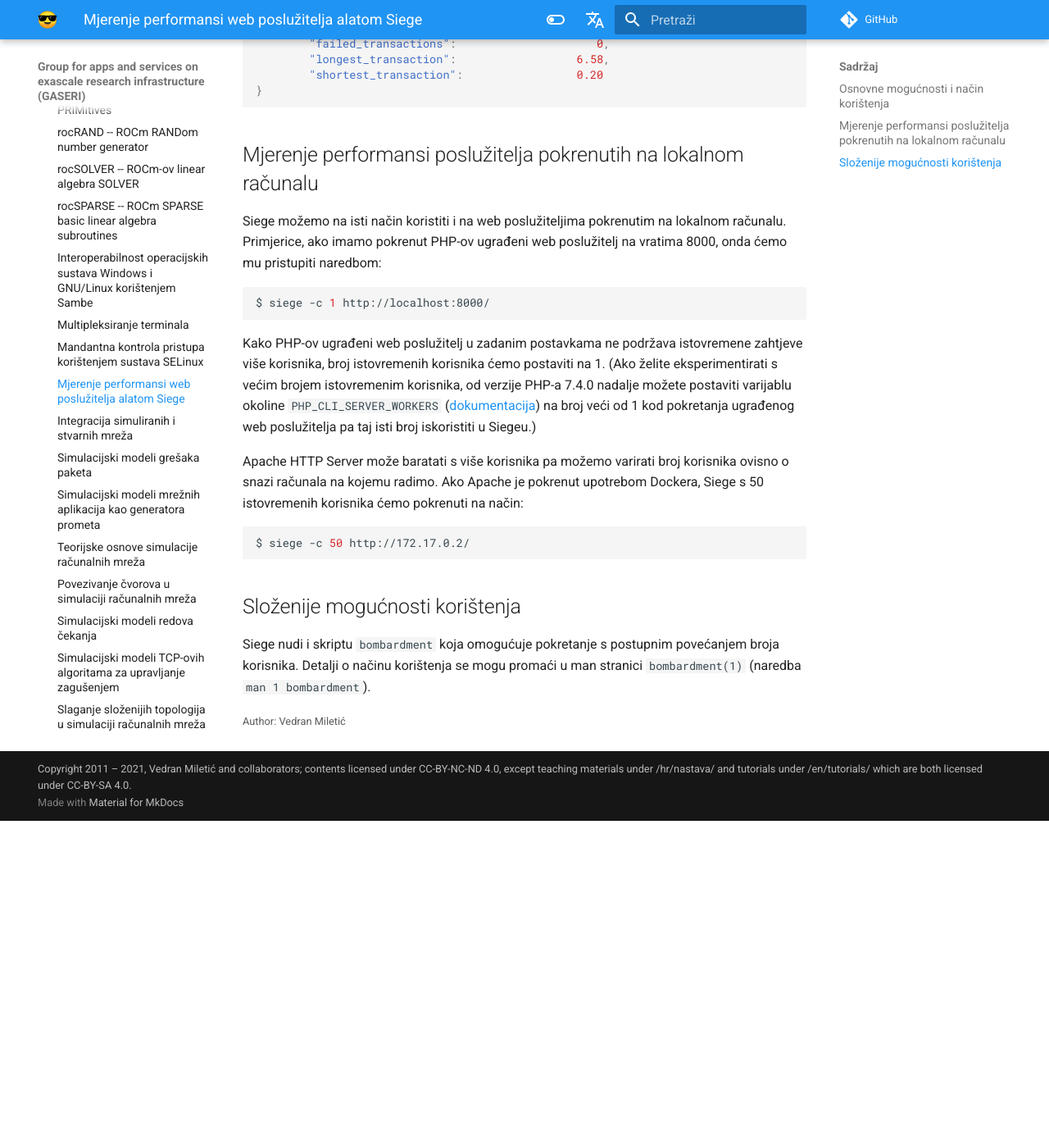
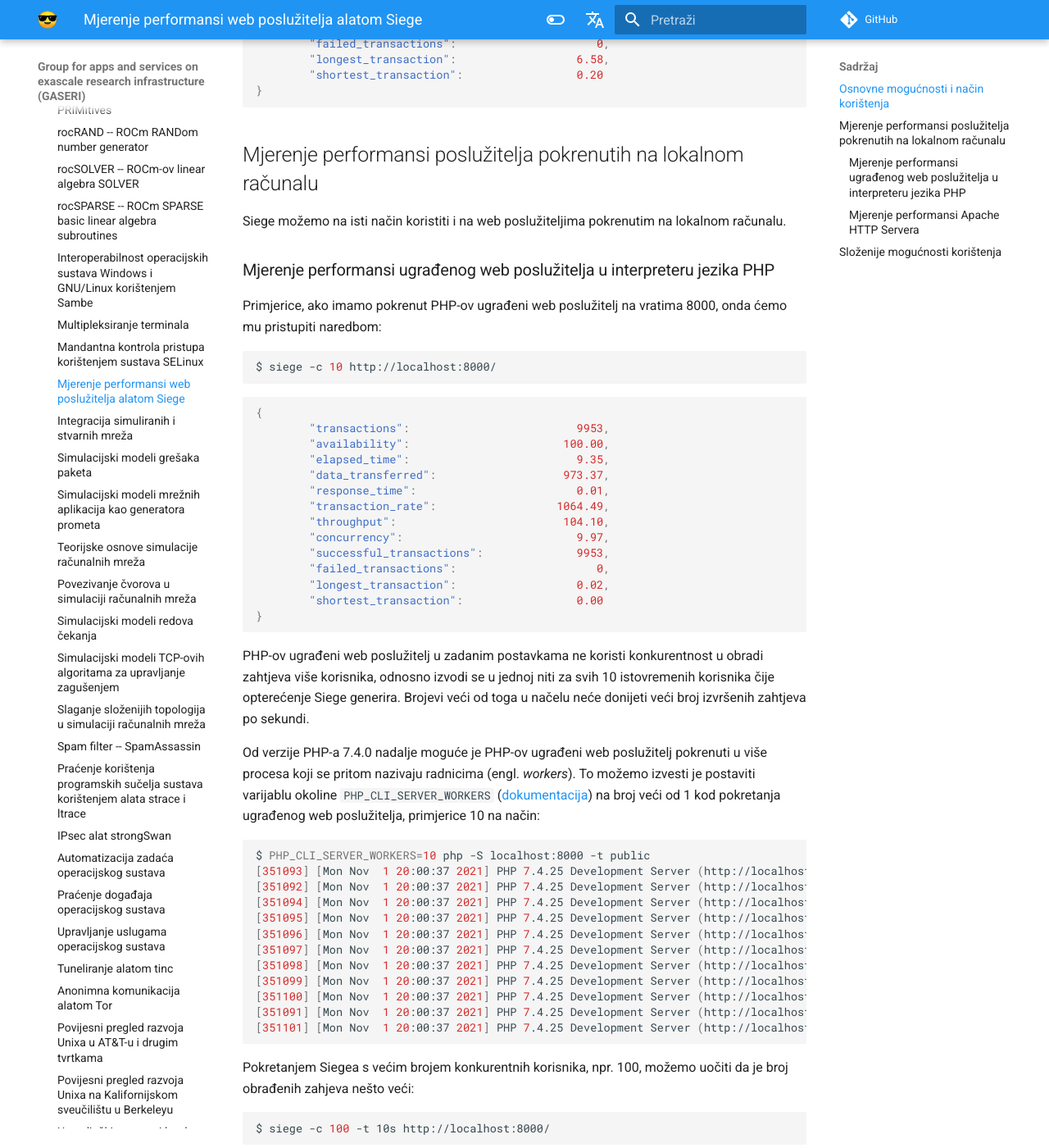
Before and after one commit to gaseri/website, an MkDocs documentation site: the page built from docs/hr/nastava/materijali/siege-mjerenje-performansi-web-posluzitelja.md, in a window 1280 px wide and 1400 px high, scrolled down 2632 px. Shown: the whole window at 82% size. Built offline with MkDocs 1.6.1 and Material for MkDocs 9.7.7, drawn with Linux system fonts in a browser that asks for light colours; comment, search, counter and statistics services are not loaded; before the commit the page ends 3633 px from its top, so only the background shows below that; some of the changed text lies outside the part shown.

Commit message:
Revised jq and Siege materials, added Siege to RM

````diff
--- a/docs/hr/nastava/materijali/siege-mjerenje-performansi-web-posluzitelja.md
+++ b/docs/hr/nastava/materijali/siege-mjerenje-performansi-web-posluzitelja.md
@@ -114,13 +114,76 @@
 
 ## Mjerenje performansi poslužitelja pokrenutih na lokalnom računalu
 
-Siege možemo na isti način koristiti i na web poslužiteljima pokrenutim na lokalnom računalu. Primjerice, ako imamo pokrenut PHP-ov ugrađeni web poslužitelj na vratima 8000, onda ćemo mu pristupiti naredbom:
+Siege možemo na isti način koristiti i na web poslužiteljima pokrenutim na lokalnom računalu.
+
+### Mjerenje performansi ugrađenog web poslužitelja u interpreteru jezika PHP
+
+Primjerice, ako imamo pokrenut PHP-ov ugrađeni web poslužitelj na vratima 8000, onda ćemo mu pristupiti naredbom:
 
 ``` shell
-$ siege -c 1 http://localhost:8000/
+$ siege -c 10 http://localhost:8000/
 ```
 
-Kako PHP-ov ugrađeni web poslužitelj u zadanim postavkama ne podržava istovremene zahtjeve više korisnika, broj istovremenih korisnika ćemo postaviti na 1. (Ako želite eksperimentirati s većim brojem istovremenim korisnika, od verzije PHP-a 7.4.0 nadalje možete postaviti varijablu okoline `PHP_CLI_SERVER_WORKERS` ([dokumentacija](https://www.php.net/manual/ro/features.commandline.webserver.php)) na broj veći od 1 kod pokretanja ugrađenog web poslužitelja pa taj isti broj iskoristiti u Siegeu.)
+``` json
+{
+        "transactions":                         9953,
+        "availability":                       100.00,
+        "elapsed_time":                         9.35,
+        "data_transferred":                   973.37,
+        "response_time":                        0.01,
+        "transaction_rate":                  1064.49,
+        "throughput":                         104.10,
+        "concurrency":                          9.97,
+        "successful_transactions":              9953,
+        "failed_transactions":                     0,
+        "longest_transaction":                  0.02,
+        "shortest_transaction":                 0.00
+}
+```
+
+PHP-ov ugrađeni web poslužitelj u zadanim postavkama ne koristi konkurentnost u obradi zahtjeva više korisnika, odnosno izvodi se u jednoj niti za svih 10 istovremenih korisnika čije opterećenje Siege generira. Brojevi veći od toga u načelu neće donijeti veći broj izvršenih zahtjeva po sekundi.
+
+Od verzije PHP-a 7.4.0 nadalje moguće je PHP-ov ugrađeni web poslužitelj pokrenuti u više procesa koji se pritom nazivaju radnicima (engl. *workers*). To možemo izvesti je postaviti varijablu okoline `PHP_CLI_SERVER_WORKERS` ([dokumentacija](https://www.php.net/manual/ro/features.commandline.webserver.php)) na broj veći od 1 kod pokretanja ugrađenog web poslužitelja, primjerice 10 na način:
+
+``` shell
+$ PHP_CLI_SERVER_WORKERS=10 php -S localhost:8000 -t public
+[351093] [Mon Nov  1 20:00:37 2021] PHP 7.4.25 Development Server (http://localhost:8000) started
+[351092] [Mon Nov  1 20:00:37 2021] PHP 7.4.25 Development Server (http://localhost:8000) started
+[351094] [Mon Nov  1 20:00:37 2021] PHP 7.4.25 Development Server (http://localhost:8000) started
+[351095] [Mon Nov  1 20:00:37 2021] PHP 7.4.25 Development Server (http://localhost:8000) started
+[351096] [Mon Nov  1 20:00:37 2021] PHP 7.4.25 Development Server (http://localhost:8000) started
+[351097] [Mon Nov  1 20:00:37 2021] PHP 7.4.25 Development Server (http://localhost:8000) started
+[351098] [Mon Nov  1 20:00:37 2021] PHP 7.4.25 Development Server (http://localhost:8000) started
+[351099] [Mon Nov  1 20:00:37 2021] PHP 7.4.25 Development Server (http://localhost:8000) started
+[351100] [Mon Nov  1 20:00:37 2021] PHP 7.4.25 Development Server (http://localhost:8000) started
+[351091] [Mon Nov  1 20:00:37 2021] PHP 7.4.25 Development Server (http://localhost:8000) started
+[351101] [Mon Nov  1 20:00:37 2021] PHP 7.4.25 Development Server (http://localhost:8000) started
+```
+
+Pokretanjem Siegea s većim brojem konkurentnih korisnika, npr. 100, možemo uočiti da je broj obrađenih zahjeva nešto veći:
+
+``` shell
+$ siege -c 100 -t 10s http://localhost:8000/
+```
+
+``` json
+{
+        "transactions":                        24991,
+        "availability":                       100.00,
+        "elapsed_time":                         9.09,
+        "data_transferred":                  2445.78,
+        "response_time":                        0.04,
+        "transaction_rate":                  2749.28,
+        "throughput":                         269.06,
+        "concurrency":                         99.20,
+        "successful_transactions":             24991,
+        "failed_transactions":                     0,
+        "longest_transaction":                  0.32,
+        "shortest_transaction":                 0.00
+}
+```
+
+### Mjerenje performansi Apache HTTP Servera
 
 Apache HTTP Server može baratati s više korisnika pa možemo varirati broj korisnika ovisno o snazi računala na kojemu radimo. Ako Apache je pokrenut upotrebom Dockera, Siege s 50 istovremenih korisnika ćemo pokrenuti na način:
 
````
Also changed, not shown: docs/hr/nastava/kolegiji/RM.md (+1 -0 lines), docs/hr/nastava/kolegiji/RM2.md (+2 -2 lines), docs/hr/nastava/materijali/php-json.md (+1 -1 lines).
